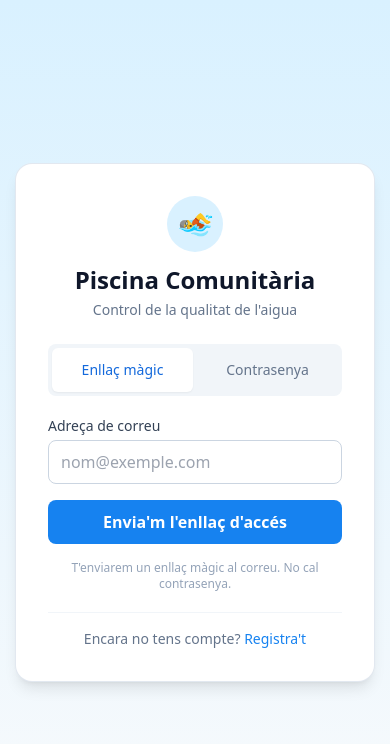
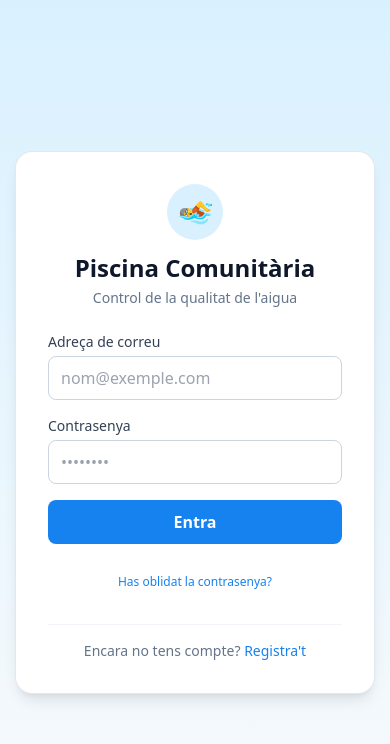
Before and after one commit to tonicorominasrams-droid/piscina-comunitaria, a Next.js app: page /login in a window 390 px wide. Shown: the top 744 px of the page. Built offline with nearby package versions, Linux system fonts and the light colour scheme.

Commit message:
FAB mobile i eliminar magic link

```diff
--- a/src/app/dashboard/page.tsx
+++ b/src/app/dashboard/page.tsx
@@ -1,6 +1,7 @@
 import { createClient } from "@/lib/supabase/server";
 import { RANGS, phForaDeRang, clorForaDeRang } from "@/lib/ranges";
 import { opcioDepuradora, type EstatDepuradora } from "@/lib/depuradora";
+import FabNouControl from "@/components/FabNouControl";
 
 type Control = {
   id: string;
@@ -37,13 +38,14 @@ export default async function DashboardPage(props: {
   const { data: profile } = user
     ? await supabase
         .from("profiles")
-        .select("full_name")
+        .select("full_name, role")
         .eq("id", user.id)
         .single()
     : { data: null };
 
   // Mostrem només el primer nom per a una salutació més propera.
   const nom = (profile?.full_name || user?.email || "").split(" ")[0];
+  const esAdmin = profile?.role === "admin";
 
   const { data: controls } = await supabase
     .from("controls")
@@ -188,6 +190,8 @@ export default async function DashboardPage(props: {
           </table>
         </div>
       )}
+
+      {esAdmin && <FabNouControl />}
     </div>
   );
 }
--- a/src/app/login/actions.ts
+++ b/src/app/login/actions.ts
@@ -7,44 +7,6 @@ export type EstatLogin = {
   ok?: boolean;
   error?: string;
 };
-
-/**
- * Envia un enllaç màgic (magic link) a l'adreça de correu indicada.
- */
-export async function enviaEnllacMagic(
-  _prevState: EstatLogin,
-  formData: FormData,
-): Promise<EstatLogin> {
-  const email = String(formData.get("email") || "")
-    .trim()
-    .toLowerCase();
-
-  if (!email || !email.includes("@")) {
-    return { error: "Introdueix una adreça de correu vàlida." };
-  }
-
-  const supabase = await createClient();
-  const siteUrl =
-    process.env.NEXT_PUBLIC_SITE_URL || "http://localhost:3000";
-
-  const { error } = await supabase.auth.signInWithOtp({
-    email,
-    options: {
-      // Permet crear l'usuari automàticament el primer cop que entra.
-      shouldCreateUser: true,
-      emailRedirectTo: `${siteUrl}/auth/confirm?next=/dashboard`,
-    },
-  });
-
-  if (error) {
-    return {
-      error:
-        "No s'ha pogut enviar el correu. Torna-ho a provar d'aquí una estona.",
-    };
-  }
-
-  return { ok: true };
-}
 
 /**
  * Envia un correu de recuperació de contrasenya. L'enllaç porta l'usuari, via
@@ -80,7 +42,7 @@ export async function enviaCorreuRecuperacio(
 }
 
 /**
- * Inicia la sessió amb correu i contrasenya com a alternativa a l'enllaç màgic.
+ * Inicia la sessió amb correu i contrasenya.
  */
 export async function iniciaSessioAmbContrasenya(
   _prevState: EstatLogin,
--- a/src/app/login/page.tsx
+++ b/src/app/login/page.tsx
@@ -4,23 +4,15 @@ import { useActionState, useState } from "react";
 import Link from "next/link";
 import {
   enviaCorreuRecuperacio,
-  enviaEnllacMagic,
   iniciaSessioAmbContrasenya,
   type EstatLogin,
 } from "./actions";
 
 const estatInicial: EstatLogin = {};
 
-type Metode = "enllac" | "contrasenya";
-
 export default function LoginPage() {
-  const [metode, setMetode] = useState<Metode>("enllac");
   const [recuperant, setRecuperant] = useState(false);
 
-  const [estatEnllac, accioEnllac, pendentEnllac] = useActionState(
-    enviaEnllacMagic,
-    estatInicial,
-  );
   const [estatContrasenya, accioContrasenya, pendentContrasenya] =
     useActionState(iniciaSessioAmbContrasenya, estatInicial);
   const [estatRecuperacio, accioRecuperacio, pendentRecuperacio] =
@@ -41,15 +33,7 @@ export default function LoginPage() {
           </p>
         </div>
 
-        {estatEnllac.ok ? (
-          <div className="rounded-lg bg-green-50 p-4 text-center text-sm text-green-800 ring-1 ring-green-200">
-            <p className="font-semibold">📧 Correu enviat!</p>
-            <p className="mt-1">
-              T&apos;hem enviat un enllaç d&apos;accés. Obre el teu correu i fes
-              clic a l&apos;enllaç per entrar.
-            </p>
-          </div>
-        ) : estatRecuperacio.ok ? (
+        {estatRecuperacio.ok ? (
           <div className="rounded-lg bg-green-50 p-4 text-center text-sm text-green-800 ring-1 ring-green-200">
             <p className="font-semibold">📧 Correu enviat!</p>
             <p className="mt-1">
@@ -103,70 +87,6 @@ export default function LoginPage() {
           </form>
         ) : (
           <>
-            <div className="mb-5 grid grid-cols-2 gap-1 rounded-lg bg-slate-100 p-1">
-              <button
-                type="button"
-                onClick={() => setMetode("enllac")}
-                className={`rounded-md px-3 py-1.5 text-sm font-medium transition ${
-                  metode === "enllac"
-                    ? "bg-white text-aigua-700 shadow-sm"
-                    : "text-slate-500 hover:text-slate-700"
-                }`}
-              >
-                Enllaç màgic
-              </button>
-              <button
-                type="button"
-                onClick={() => setMetode("contrasenya")}
-                className={`rounded-md px-3 py-1.5 text-sm font-medium transition ${
-                  metode === "contrasenya"
-                    ? "bg-white text-aigua-700 shadow-sm"
-                    : "text-slate-500 hover:text-slate-700"
-                }`}
-              >
-                Contrasenya
-              </button>
-            </div>
-
-            {metode === "enllac" ? (
-              <form action={accioEnllac} className="space-y-4">
-                <div>
-                  <label
-                    htmlFor="email"
-                    className="mb-1 block text-sm font-medium text-slate-700"
-                  >
-                    Adreça de correu
-                  </label>
-                  <input
-                    id="email"
-                    name="email"
-                    type="email"
-                    required
-                    autoComplete="email"
-                    placeholder="nom@exemple.com"
-                    className="w-full rounded-lg border border-slate-300 px-3 py-2 text-slate-900 outline-none focus:border-aigua-500 focus:ring-2 focus:ring-aigua-200"
-                  />
-                </div>
-
-                {estatEnllac.error && (
-                  <p className="rounded-lg bg-red-50 px-3 py-2 text-sm text-red-700 ring-1 ring-red-200">
-                    {estatEnllac.error}
-                  </p>
-                )}
-
-                <button
-                  type="submit"
-                  disabled={pendentEnllac}
-                  className="w-full rounded-lg bg-aigua-600 px-4 py-2.5 font-semibold text-white transition hover:bg-aigua-700 disabled:cursor-not-allowed disabled:opacity-60"
-                >
-                  {pendentEnllac ? "Enviant…" : "Envia'm l'enllaç d'accés"}
-                </button>
-
-                <p className="text-center text-xs text-slate-400">
-                  T&apos;enviarem un enllaç màgic al correu. No cal contrasenya.
-                </p>
-              </form>
-            ) : (
             <form action={accioContrasenya} className="space-y-4">
               <div>
                 <label
@@ -226,7 +146,6 @@ export default function LoginPage() {
                 Has oblidat la contrasenya?
               </button>
             </form>
-            )}
 
             <p className="mt-5 border-t border-slate-100 pt-4 text-center text-sm text-slate-500">
               Encara no tens compte?{" "}
--- /dev/null
+++ b/src/components/FabNouControl.tsx
@@ -0,0 +1,33 @@
+import Link from "next/link";
+
+/**
+ * Botó d'acció flotant (FAB) per a mòbil. Enllaça a la pàgina de nou control.
+ * Es mostra fixat a baix a la dreta i només en pantalles petites; en tauleta i
+ * escriptori s'usa l'enllaç de la capçalera.
+ */
+export default function FabNouControl() {
+  return (
+    <Link
+      href="/dashboard/nou"
+      aria-label="Nou control"
+      className="fixed bottom-5 right-5 z-40 flex items-center gap-2 rounded-full bg-aigua-600 px-5 py-4 text-base font-semibold text-white shadow-lg shadow-aigua-600/30 transition hover:bg-aigua-700 active:scale-95 sm:hidden"
+      style={{ paddingBottom: "max(1rem, env(safe-area-inset-bottom))" }}
+    >
+      <svg
+        width="24"
+        height="24"
+        viewBox="0 0 24 24"
+        fill="none"
+        aria-hidden
+      >
+        <path
+          d="M12 5v14M5 12h14"
+          stroke="currentColor"
+          strokeWidth="2.5"
+          strokeLinecap="round"
+        />
+      </svg>
+      Nou control
+    </Link>
+  );
+}
```
Also changed, not shown: .claude/settings.local.json. Lines whose indentation alone changed are shown as unchanged.
